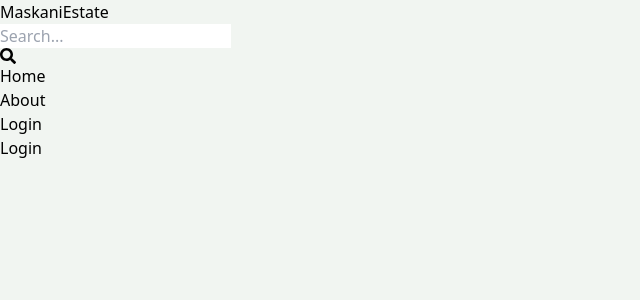
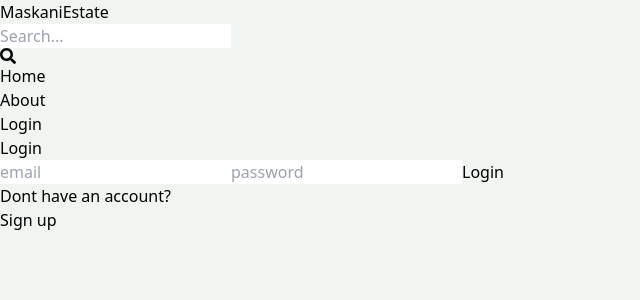
Before and after one commit to kippytech/mern-estate, a React (Vite) app in the folder frontend/: page /login in a window 1280 px wide. Shown: the top 300 px of the page, without its empty margins (0-640 px from the left). Built offline with nearby package versions, Linux system fonts and the light colour scheme.

Commit message:
complete login page functionality

```diff
--- a/frontend/src/pages/Login.jsx
+++ b/frontend/src/pages/Login.jsx
@@ -1,7 +1,61 @@
-import React from 'react'
+import { useState } from 'react'
+import { Link, useNavigate } from 'react-router-dom'
 
 export default function Login() {
+  const [formData, setFormData] = useState({})
+  const [error, setError] = useState(null)
+  const [loading, setLoading] = useState(false)
+  const navigate = useNavigate()
+
+  const handleChange = (e) => {
+    setFormData({
+      ...formData, [e.target.id]: e.target.value
+    })
+  }
+
+  const handleSubmit = async (e) => {
+    e.preventDefault()
+
+    try {
+    setLoading(true)
+
+    const res = await fetch('/api/auth/login', {
+      method: 'POST',
+      headers: {
+        'Content-Type': 'application/json'
+      },
+      body: JSON.stringify(formData)
+    })
+    const data = await res.json()
+    if (data.success === false) {
+      setError(data.message)
+      setLoading(false)
+      return
+    }
+    setLoading(false)
+    setError(null)
+    navigate('/')
+  } catch (error) {
+    setLoading(false)
+    setError(error.message)
+  }
+  }
+
   return (
-    <div>Login</div>
+    <div className='p-3 max-w-lg mx-auto'>
+      <h1 className='text-3xl text-center font-semibold my-7'>Login</h1>
+      <form className='flex flex-col gap-4' onSubmit={handleSubmit}>
+        <input type="email" placeholder='email' className='border p-3 rounded-lg' id='email' onChange={handleChange}/>
+        <input type="password" placeholder='password' className='border p-3 rounded-lg' id='password' onChange={handleChange}/>
+        <button type="submit"  disabled={loading} className='bg-slate-700 text-white p-3 rounded-lg uppercase hover:opacity-90 disabled:opacity-80'>{loading ? 'Loading...' : 'Login'}</button>
+      </form>
+      <div className='flex gap-2 mt-5'>
+        <p>Dont have an account?</p>
+        <Link to='/signup'>
+          <span className='text-blue-700'>Sign up</span>
+        </Link>
+      </div>
+      {error && <p className='text-red-500 mt-5'>{error}</p>}
+    </div>
   )
 }
```
